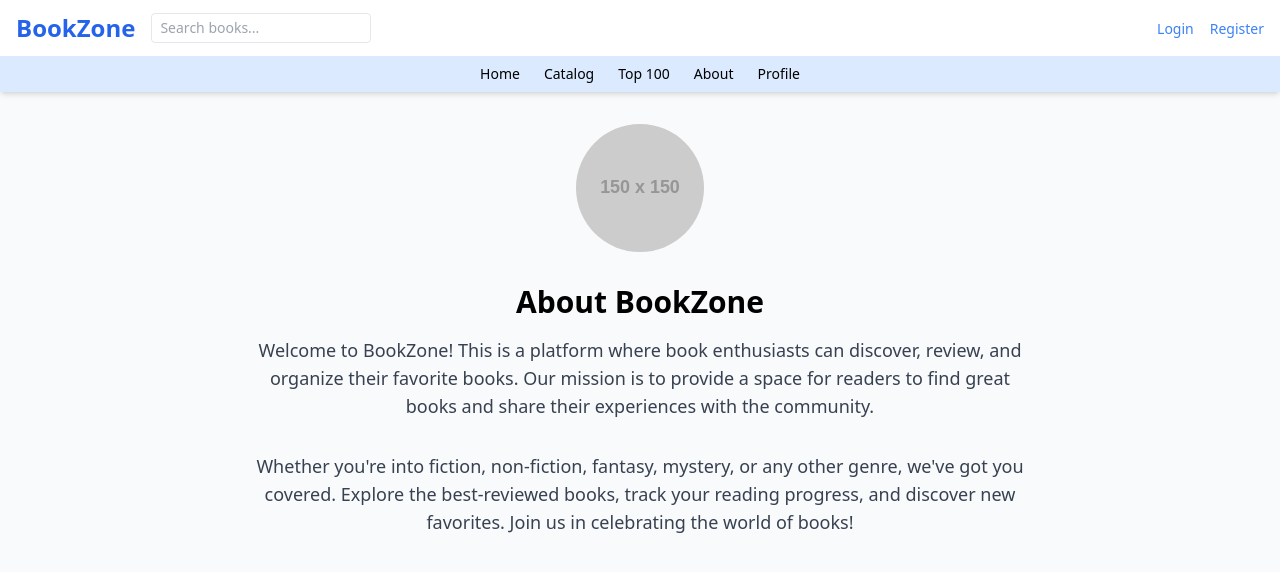
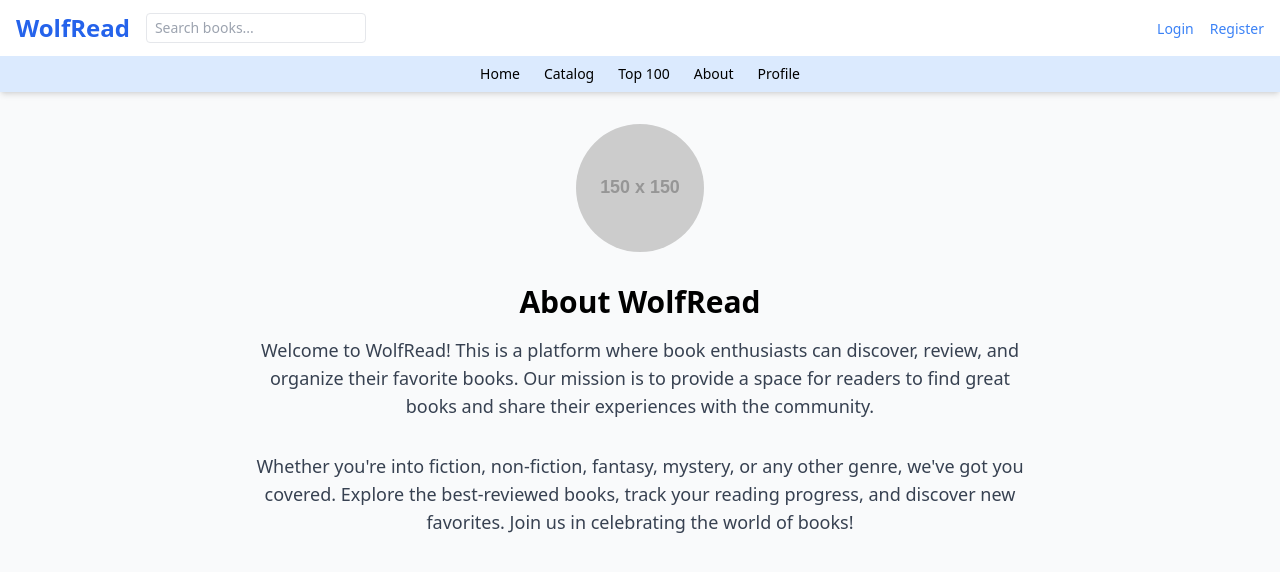
Before and after one commit to gubbl3bum/praca_inzynierska, a React (Create React App) app in the folder frontend/: page /about in a window 1280 px wide. Shown: the top 572 px of the page. Built offline with nearby package versions, Linux system fonts and the light colour scheme.

Commit message:
Rename application

```diff
--- a/frontend/src/components/Navbar.js
+++ b/frontend/src/components/Navbar.js
@@ -6,7 +6,7 @@ const Navbar = () => {
     <nav className="bg-white shadow-md">
       <div className="max-w-7xl mx-auto px-4 py-3 flex justify-between items-center">
         <div className="flex items-center space-x-4">
-          <span className="text-2xl font-bold text-blue-600">BookZone</span>
+          <span className="text-2xl font-bold text-blue-600">WolfRead</span>
           <input
             type="text"
             placeholder="Search books..."
--- a/frontend/src/pages/About.js
+++ b/frontend/src/pages/About.js
@@ -11,9 +11,9 @@ const About = () => {
         />
       </div>
 
-      <h1 className="text-3xl font-bold mb-4">About BookZone</h1>
+      <h1 className="text-3xl font-bold mb-4">About WolfRead</h1>
       <p className="text-lg text-gray-700 max-w-3xl mx-auto mb-8">
-        Welcome to BookZone! This is a platform where book enthusiasts can discover, review, and organize their favorite books.
+        Welcome to WolfRead! This is a platform where book enthusiasts can discover, review, and organize their favorite books.
         Our mission is to provide a space for readers to find great books and share their experiences with the community.
       </p>
 
--- a/frontend/src/pages/Home.js
+++ b/frontend/src/pages/Home.js
@@ -16,7 +16,7 @@ const books = [
 const Home = () => {
   return (
     <div className="text-center py-16">
-      <h1 className="text-4xl font-bold mb-4 text-blue-700">📚 BookZone</h1>
+      <h1 className="text-4xl font-bold mb-4 text-blue-700">📚 WolfRead</h1>
       <p className="text-gray-600 mb-8 max-w-xl mx-auto">Lorem ipsum dolor sit amet, consectetur adipiscing elit. Sed euismod eros nec velit.</p>
       <h2 className="text-xl font-semibold mb-4">See what's new</h2>
       <div className="grid grid-cols-2 md:grid-cols-3 lg:grid-cols-4 gap-6 max-w-5xl mx-auto">
```
